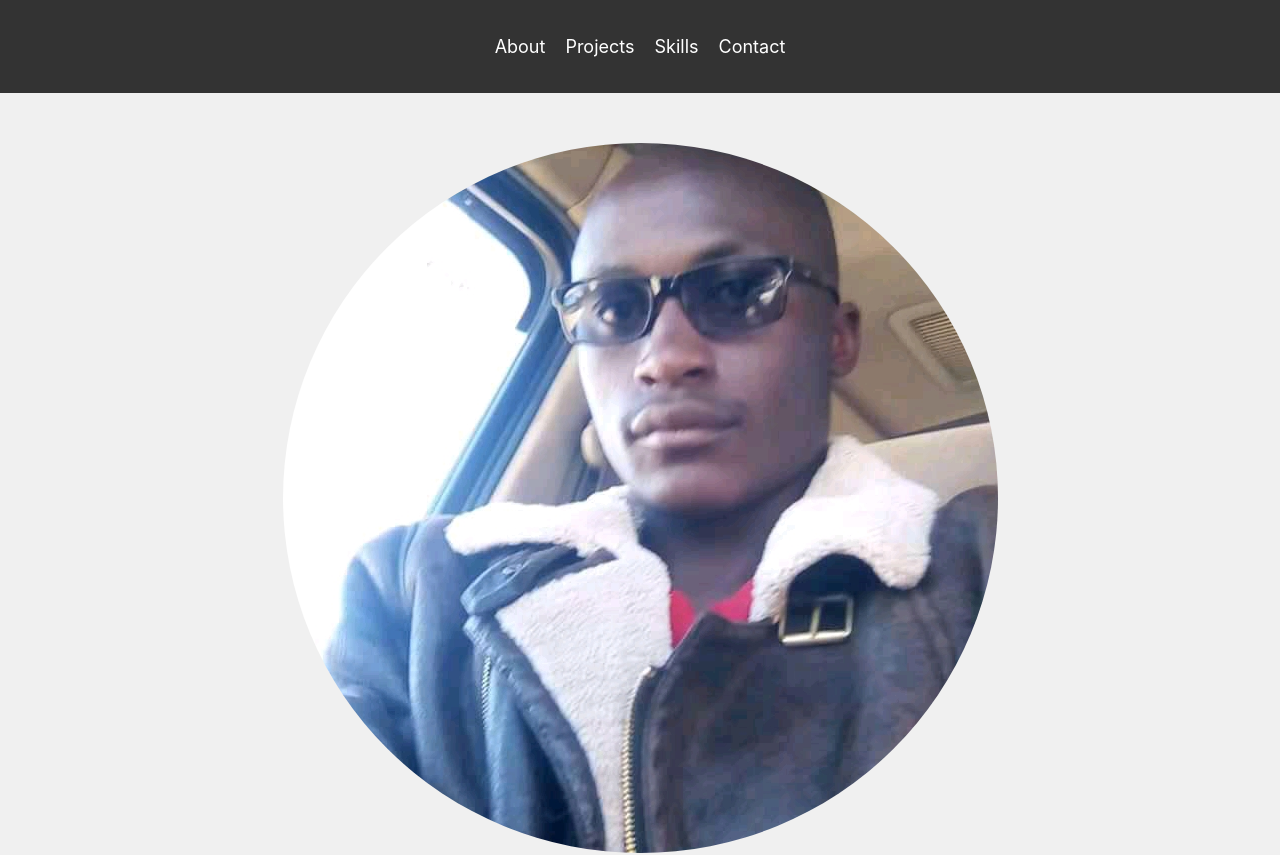
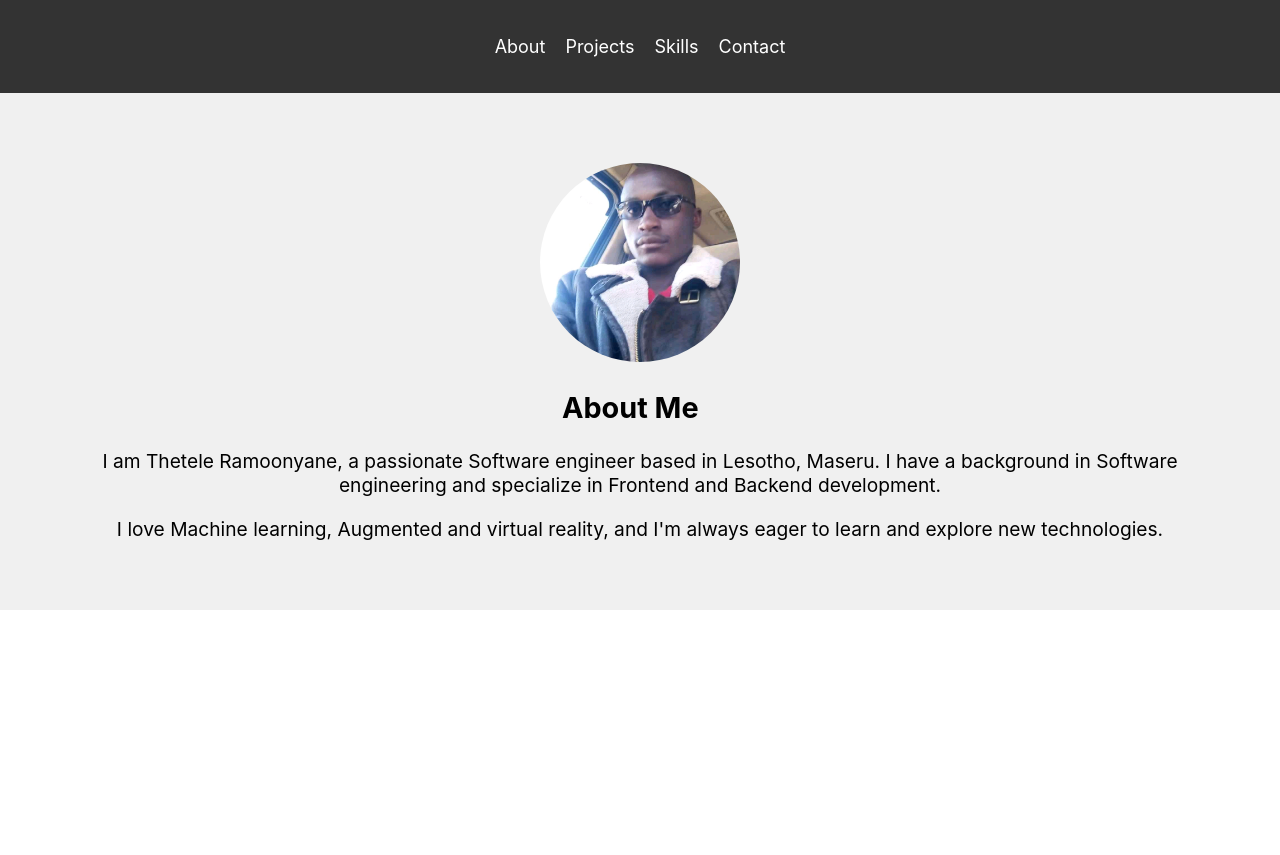
Before and after one commit to tramoonyane/my-portfolio-website, a React (Create React App) app in the folder my-portfolio/: page /about in a window 1280 px wide. Shown: the top 855 px of the page. After the commit the page ends 800 px from the top, so only its background shows below. Built offline with nearby package versions, Linux system fonts and the light colour scheme.

Commit message:
Update About.css

```diff
--- a/my-portfolio/src/styles/About.css
+++ b/my-portfolio/src/styles/About.css
@@ -23,6 +23,8 @@
 }
 
 #about img {
-  max-width: 100%; /* Ensure the image doesn't exceed its container */
+  max-width: 200px; /* Adjust the maximum width as needed */
+  height: auto; /* Maintain aspect ratio */
+  margin-top: 20px; /* Add some space above the image */
   border-radius: 50%; /* Apply rounded corners for a softer look */
 }
```
